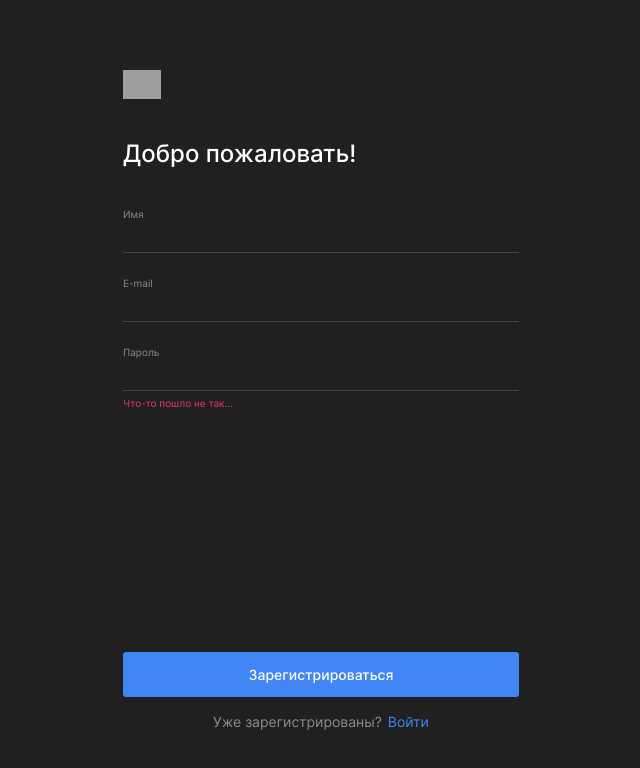
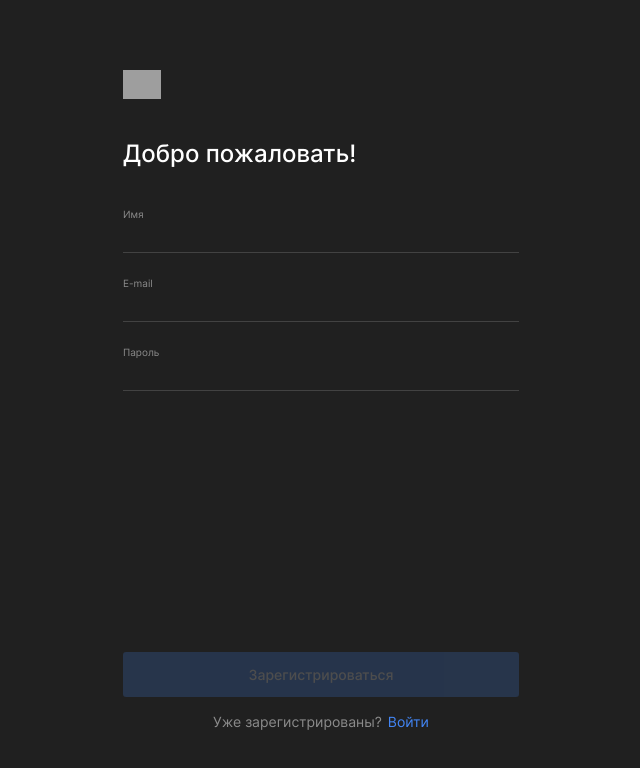
Before and after one commit to eugesher/movies-explorer-frontend, a React (Create React App) app: page /signup in a window 1280 px wide. Shown: the top 768 px of the page, without its empty margins (319-959 px from the left). Built offline with nearby package versions, Linux system fonts and the light colour scheme; grey boxes are pictures that could not be loaded; the HTML template or start-up script is replaced by a standard one.

Commit message:
feat: register form validation

```diff
--- a/src/components/Register/Register.css
+++ b/src/components/Register/Register.css
@@ -27,7 +27,7 @@
 .register__input-container {
   display: flex;
   flex-direction: column;
-  margin-top: 24px;
+  margin-top: 6px;
 }
 
 .register__input-container:first-of-type {
@@ -64,6 +64,7 @@
   font-weight: 400;
   font-size: 10px;
   line-height: 12px;
+  height: 12px;
 }
 
 .register__submit-button {
@@ -78,6 +79,10 @@
   font-size: 14px;
   line-height: 17px;
   font-family: inherit;
+}
+
+.register__submit-button:disabled {
+  opacity: 0.2;
 }
 
 .register__footer-link {
--- a/src/components/Register/Register.js
+++ b/src/components/Register/Register.js
@@ -5,9 +5,16 @@ import { useState } from "react";
 
 export default function Register({ onRegister }) {
   const [formValues, setFormValues] = useState({});
+  const [errors, setErrors] = useState({});
+  const [isValid, setIsValid] = useState(false);
 
   function handleInputChange(event) {
-    setFormValues({ ...formValues, [event.target.name]: event.target.value });
+    const target = event.target;
+    const name = target.name;
+    const value = target.value;
+    setFormValues({ ...formValues, [name]: value });
+    setErrors({ ...errors, [name]: target.validationMessage });
+    setIsValid(target.closest("form").checkValidity());
   }
 
   function handleSubmit(event) {
@@ -29,6 +36,7 @@ export default function Register({ onRegister }) {
             onChange={handleInputChange}
             className="register__input"
           />
+          <span className="register__error">{errors.name}</span>
         </label>
         <label className="register__input-container">
           <span className="register__input-label">E-mail</span>
@@ -39,6 +47,7 @@ export default function Register({ onRegister }) {
             onChange={handleInputChange}
             className="register__input"
           />
+          <span className="register__error">{errors.email}</span>
         </label>
         <label className="register__input-container">
           <span className="register__input-label">Пароль</span>
@@ -49,11 +58,11 @@ export default function Register({ onRegister }) {
             onChange={handleInputChange}
             className="register__input"
           />
+          <span className="register__error">{errors.password}</span>
         </label>
-        <span className="register__error">Что-то пошло не так...</span>
       </div>
       <div className="register__container">
-        <button type="submit" className="register__submit-button">
+        <button type="submit" disabled={!isValid} className="register__submit-button">
           Зарегистрироваться
         </button>
         <Link to="/signin" className="register__footer-link">
```
